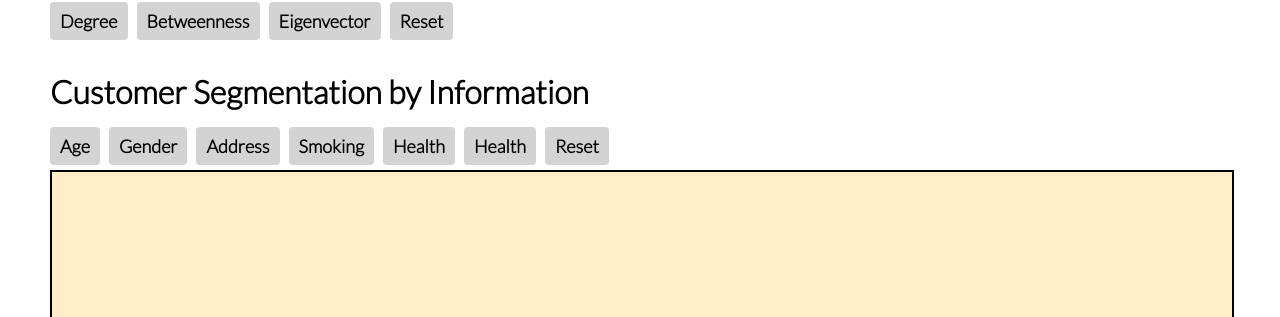
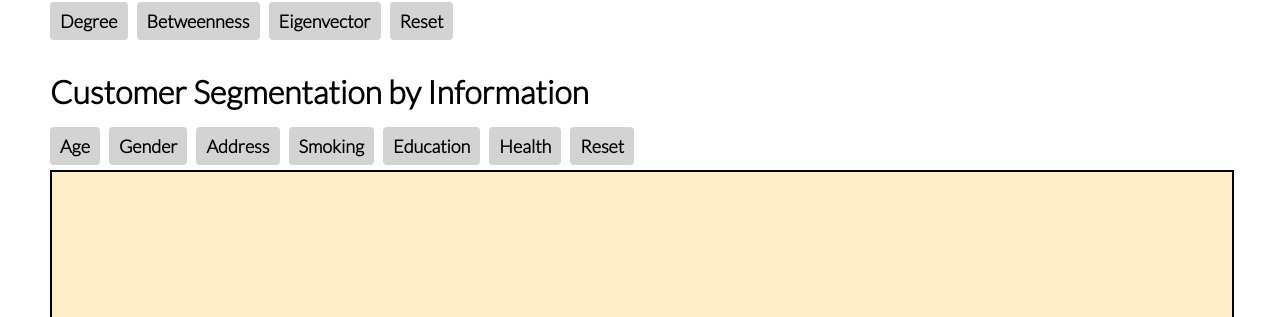
Before and after one commit to raylyh/rmbi-capstone-mirror, a Flask app: template templates/index.html in a window 1280 px wide. Shown: the part 788-1105 px from the top of the page. Run offline with Flask 2, Linux system fonts and the light colour scheme; the template is opened without the code that fills it, so the values that code supplies are empty; parts of the project's set-up code (start-up, migrations or seed data) failed here and were passed over.

Commit message:
fixed bugs in custseg

```diff
--- a/static/d3js_projects/simple_network.js
+++ b/static/d3js_projects/simple_network.js
@@ -660,6 +660,7 @@ function custseg(d, node_data){
 
   } else if (d == "#edu"  && (pre_custseg != d || (slider_change && pre_custseg == "#edu"))) {
     // Primary,Secondary,Tertiary
+    pre_custseg = d;
     var education = [];
     for (var i in raw_node){
       if (raw_node[i].education == "Primary") {
--- a/templates/index.html
+++ b/templates/index.html
@@ -97,7 +97,7 @@
 									<button id="gend" onclick="custseg('#gend','current')" type="button" class="btn btn-default">Gender</button>
 									<button id="addr" onclick="custseg('#addr','current')" type="button" class="btn btn-default">Address</button>
 									<button id="smok" onclick="custseg('#smok','current')" type="button" class="btn btn-default">Smoking</button>
-									<button id="edu" onclick="custseg('#edu','current')" type="button" class="btn btn-default">Health</button>
+									<button id="edu" onclick="custseg('#edu','current')" type="button" class="btn btn-default">Education</button>
 									<button id="heal" onclick="custseg('#heal','current')" type="button" class="btn btn-default">Health</button>
 									<button id="reset" onclick="custseg('#reset','current')" type="button" class="btn btn-default">Reset</button>
 										</div>
```
